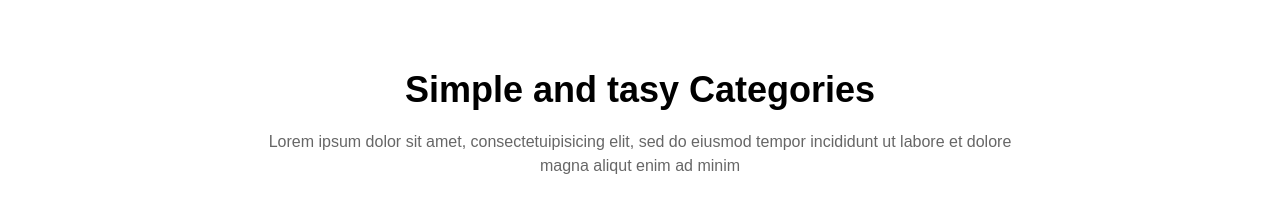
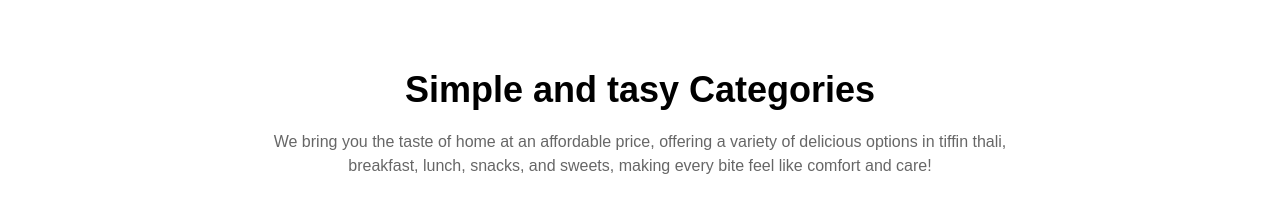
Before and after one commit to yashtyagi298/restro-app, a React (Vite) app in the folder client/: page / in a window 1280 px wide. Shown: the part 920-1136 px from the top of the page. Built offline with nearby package versions, Linux system fonts and the light colour scheme; grey boxes are pictures that could not be loaded.

Commit message:
add some changes

```diff
--- a/client/src/components/RecipeListing.jsx
+++ b/client/src/components/RecipeListing.jsx
@@ -9,8 +9,7 @@ const RecipeListing = ({ secondary }) => {
 				Simple and tasy Categories
 			</h3>
 			<p className='max-w-3xl mx-auto text-dark-60 text-center'>
-				Lorem ipsum dolor sit amet, consectetuipisicing elit, sed do eiusmod tempor incididunt ut
-				labore et dolore magna aliqut enim ad minim
+			We bring you the taste of home at an affordable price, offering a variety of delicious options in tiffin thali, breakfast, lunch, snacks, and sweets, making every bite feel like comfort and care!
 			</p>
 			<div className='flex justify-between xl:justify-center xl:gap-x-[3%] flex-wrap mt-10'>
 				{recipes.primary.map(recipe => {
```
